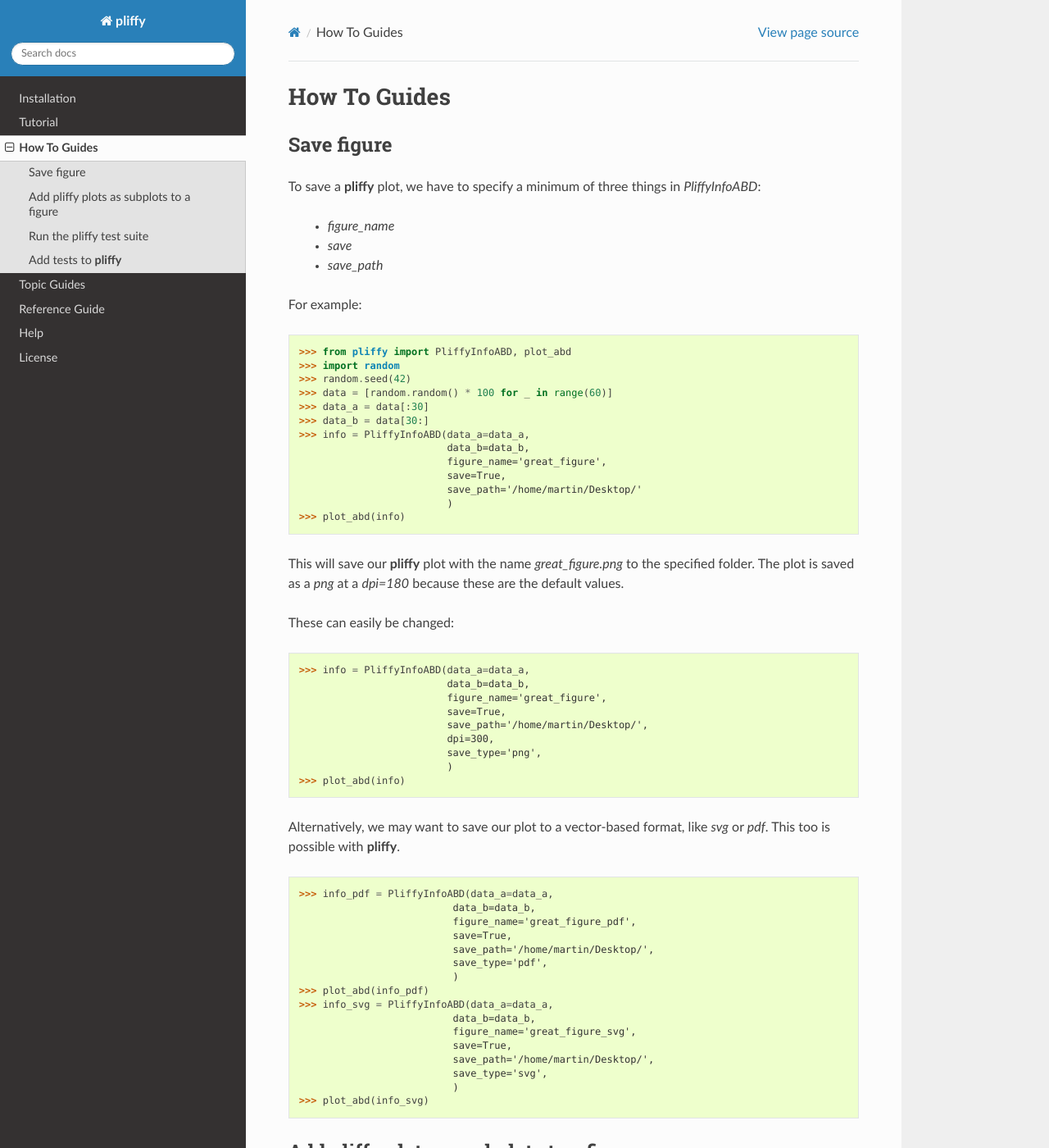
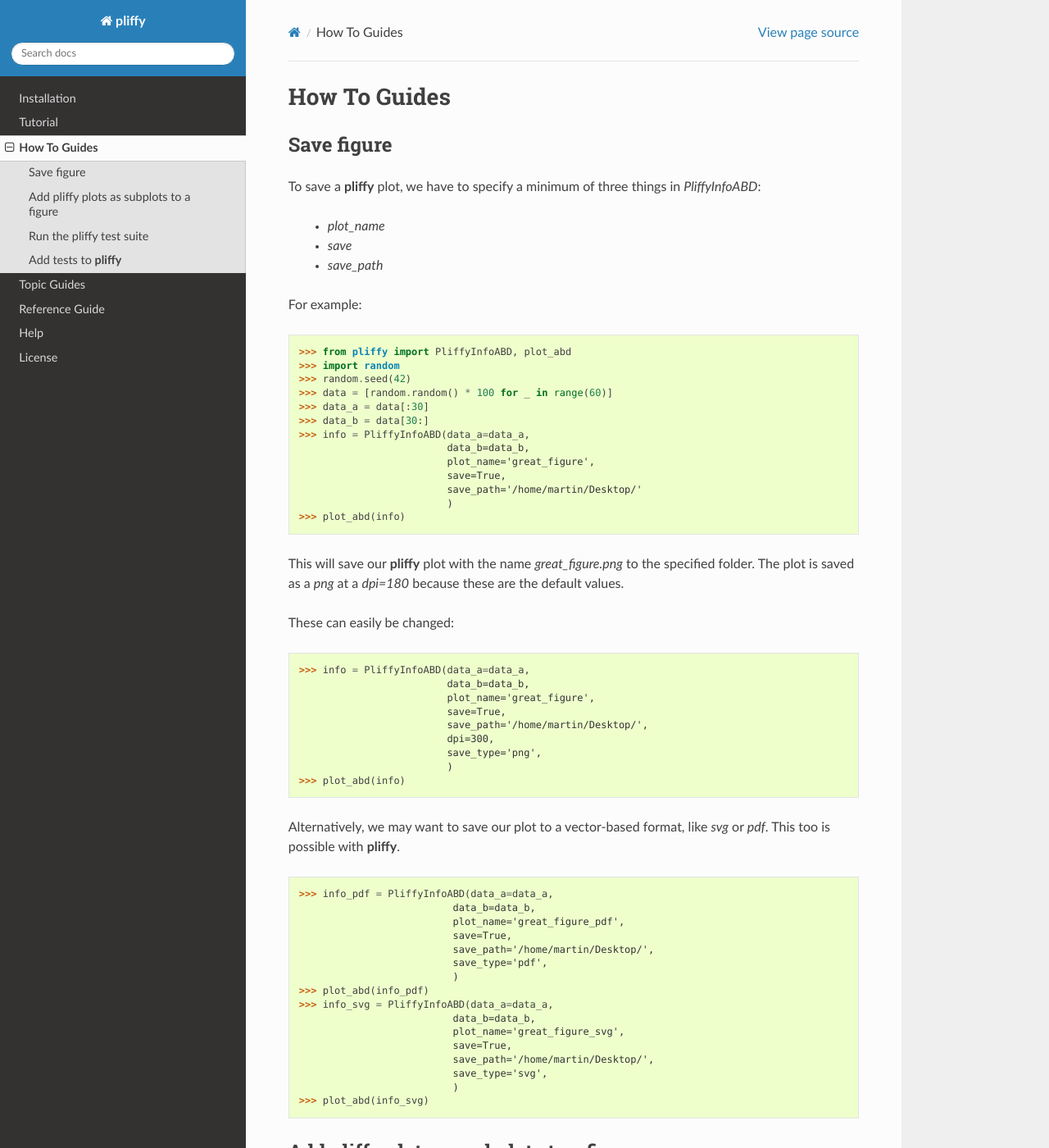
Before and after one commit to MartinHeroux/pliffy, a Sphinx documentation site: the page built from docs/source/pages/how_to_guides.rst, in a window 1280 px wide and 1400 px high. Shown: the whole window at 82% size. Built offline with Sphinx 7.4.7 and the Read the Docs theme 2.0.0, drawn with Linux system fonts in a browser that asks for light colours; some of the changed text lies outside the part shown.

Commit message:
Fix figure_name, code block

```diff
--- a/docs/source/pages/how_to_guides.rst
+++ b/docs/source/pages/how_to_guides.rst
@@ -5,7 +5,7 @@ Save figure
 -----------
 To save a **pliffy** plot, we have to specify a minimum of three things in `PliffyInfoABD`:
 
-    - `figure_name`
+    - `plot_name`
     - `save`
     - `save_path`
 
@@ -21,7 +21,7 @@ For example:
     >>> data_b = data[30:]
     >>> info = PliffyInfoABD(data_a=data_a,
                              data_b=data_b,
-                             figure_name='great_figure',
+                             plot_name='great_figure',
                              save=True,
                              save_path='/home/martin/Desktop/'
                              )
@@ -35,7 +35,7 @@ These can easily be changed:
 
     >>> info = PliffyInfoABD(data_a=data_a,
                              data_b=data_b,
-                             figure_name='great_figure',
+                             plot_name='great_figure',
                              save=True,
                              save_path='/home/martin/Desktop/',
                              dpi=300,
@@ -49,7 +49,7 @@ Alternatively, we may want to save our plot to a vector-based format, like `svg`
 
     >>> info_pdf = PliffyInfoABD(data_a=data_a,
                               data_b=data_b,
-                              figure_name='great_figure_pdf',
+                              plot_name='great_figure_pdf',
                               save=True,
                               save_path='/home/martin/Desktop/',
                               save_type='pdf',
@@ -57,7 +57,7 @@ Alternatively, we may want to save our plot to a vector-based format, like `svg`
     >>> plot_abd(info_pdf)
     >>> info_svg = PliffyInfoABD(data_a=data_a,
                               data_b=data_b,
-                              figure_name='great_figure_svg',
+                              plot_name='great_figure_svg',
                               save=True,
                               save_path='/home/martin/Desktop/',
                               save_type='svg',
@@ -144,7 +144,7 @@ If your test generates a new figure, please follow the instructions in the `READ
 
 After adding your new test, you will need to run the following command:
 
-.. code-block::
+.. code-block:: python
 
     $ pytest --mpl-generate-path=tests/baseline
 
```
Also changed, not shown: other parts of docs/source/pages/how_to_guides.rst (+1 -1 lines).
